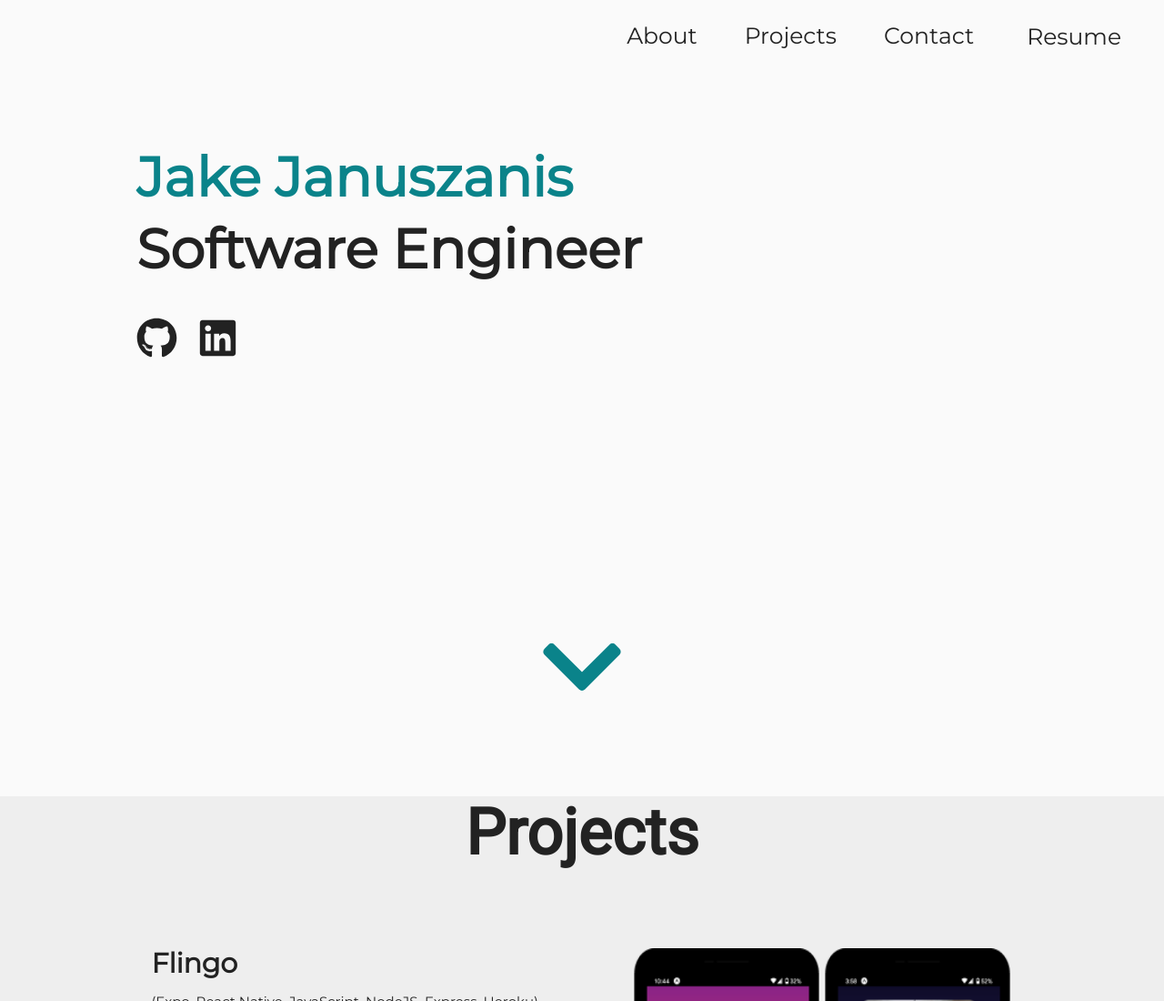
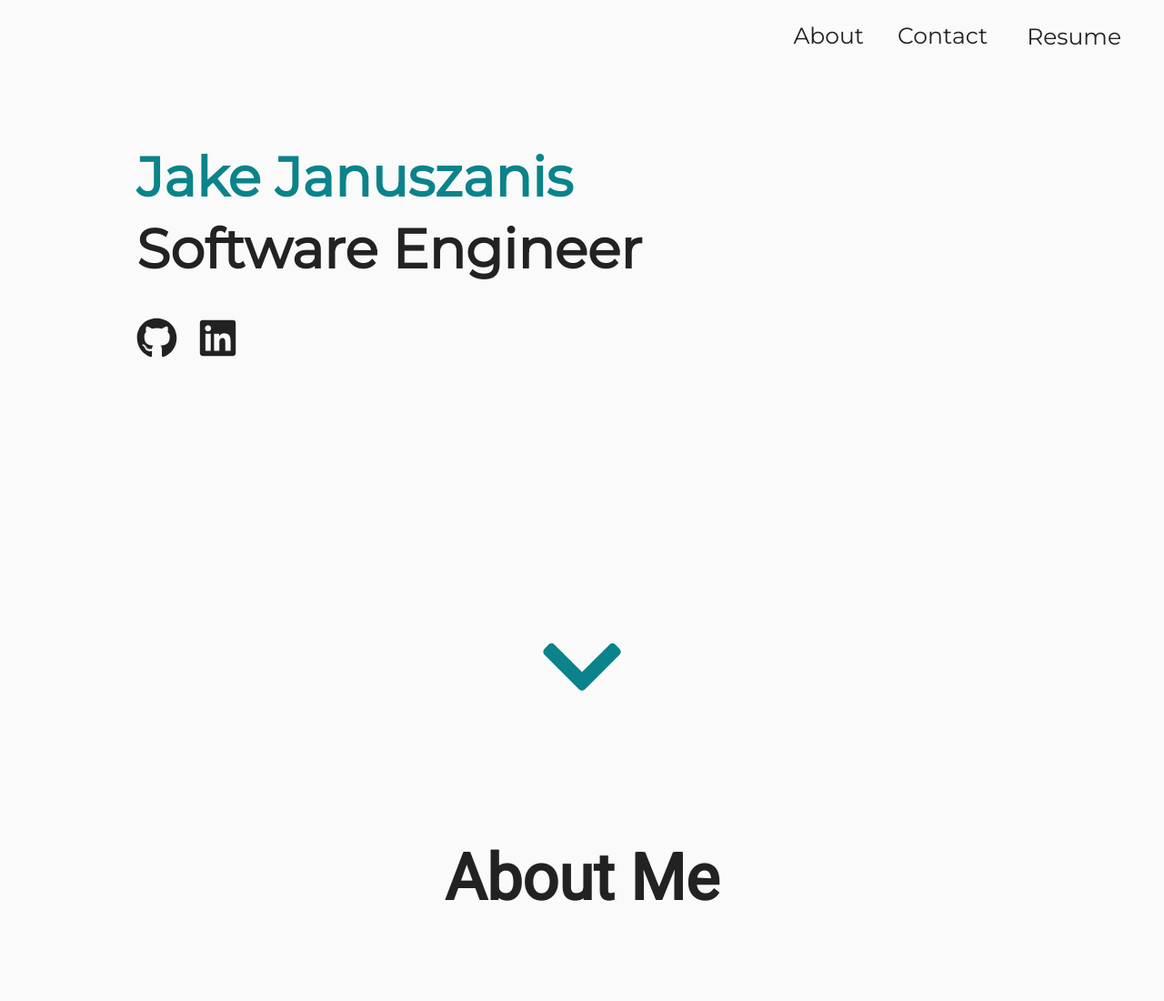
Before and after one commit to Jake-Januszanis/portfolio-v3, a Gatsby site: page / in a window 1280 px wide. Shown: the top 1100 px of the page at 91% size. Built offline with nearby package versions, Linux system fonts and the light colour scheme; Gatsby itself is replaced by a stand-in of ours.

Commit message:
Disabled projects section. Removed link from navbar.

```diff
--- a/src/pages/components/Navbar.js
+++ b/src/pages/components/Navbar.js
@@ -8,7 +8,7 @@ const NavWrapper = styled.div`
     display: flex;
     justify-content: flex-end;
     margin: 2.5rem 2.5rem 0 0;
-    gap: 3rem;
+    gap: 1.5rem;
 `
 const StyledLink = styled(Link)`
     font-size: 2.5rem;
@@ -46,7 +46,7 @@ export default function Navbar() {
     return (
         <NavWrapper>
             <StyledLink to="#about">About</StyledLink>
-            <StyledLink to="#projects">Projects</StyledLink>
+            {/* <StyledLink to="#projects">Projects</StyledLink> */}
             <StyledLink to="#contact">Contact</StyledLink>
             <StyledLink as='button' onClick={openPdf} onKeyPress={handleKeyPress}>Resume</StyledLink>
         </NavWrapper>
--- a/src/pages/home.js
+++ b/src/pages/home.js
@@ -20,7 +20,7 @@ export default function Home() {
               </div>
           </div>
         </div>
-        <a href="#projects"><ScrollBtn /> </a>
+        <a href="#about"><ScrollBtn /> </a>
       </div>
     </section>
 
--- a/src/pages/index.js
+++ b/src/pages/index.js
@@ -15,7 +15,7 @@ export default function Main() {
   return (
     <>
     <Home />
-    <Projects />
+    {/* <Projects /> */}
     <About />
     <Contact />
     </>
```
